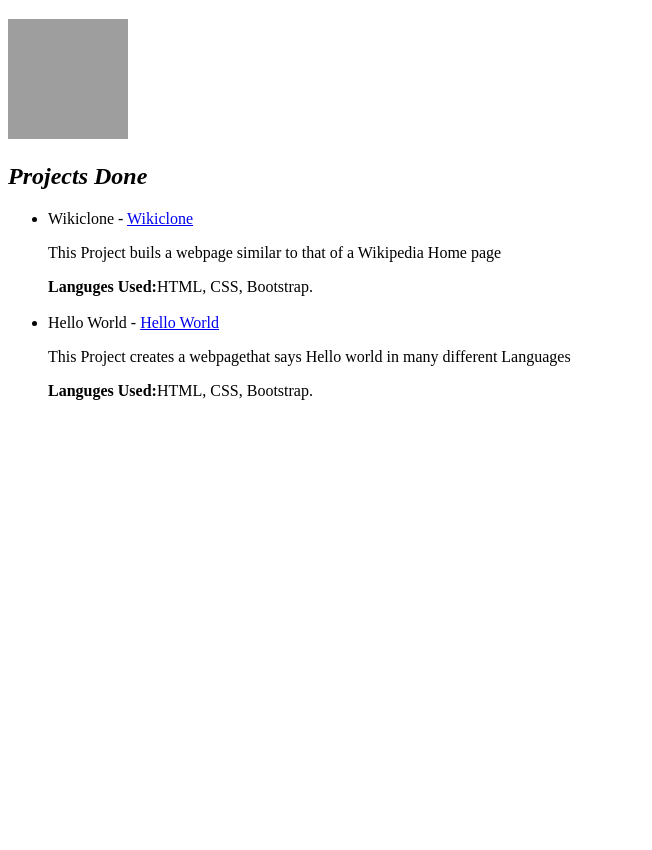
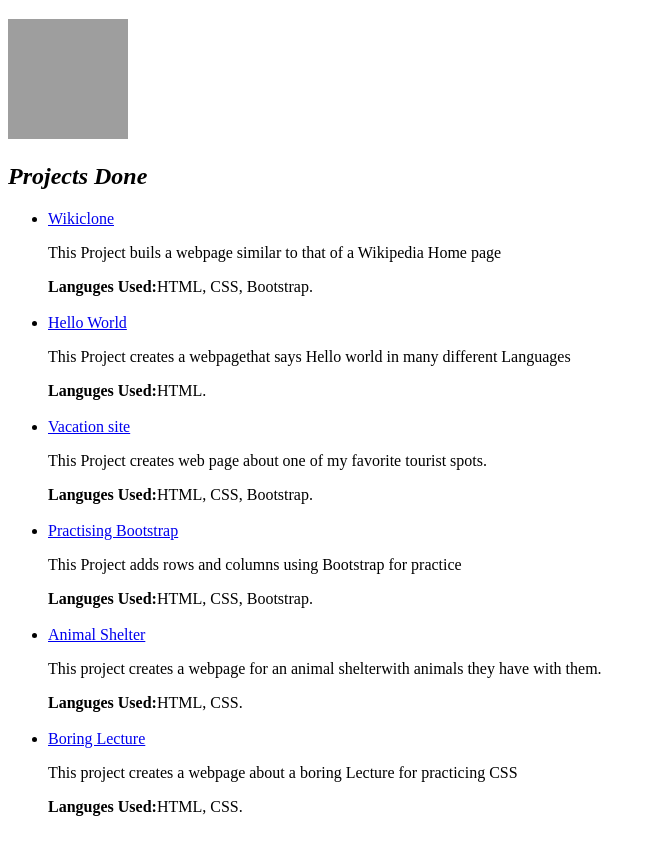
Before and after one commit to sheilaje/Portfolio, a plain HTML site: page index.html in a window 1280 px wide. Shown: the part 61-911 px from the top of the page, without its empty margins (0-652 px from the left). Before the commit the page ends 800 px from the top, so only its background shows below. Drawn offline with Linux system fonts and the light colour scheme; grey boxes are pictures that could not be loaded.

Commit message:
add few more projects done to the portfolio webpage

```diff
--- a/index.html
+++ b/index.html
@@ -12,13 +12,29 @@
     <h2 class="font-sub">Projects Done</h2>
 
 <ul>
-  <li>Wikiclone - <a href="https://sheilaje.github.io/wikiclone/">Wikiclone</a>
+  <li><a href="https://sheilaje.github.io/wikiclone/">Wikiclone</a>
     <p>This Project buils a webpage similar to that of a Wikipedia Home page</p>
     <strong>Languges Used:</strong>HTML, CSS, Bootstrap.</li><br>
 
-    <li>Hello World - <a href="https://sheilaje.github.io/hello-world/">Hello World</a>
+    <li><a href="https://sheilaje.github.io/hello-world/">Hello World</a>
       <p>This Project creates a webpagethat says Hello world in many different Languages</p>
-      <strong>Languges Used:</strong>HTML, CSS, Bootstrap.</li>
+      <strong>Languges Used:</strong>HTML.</li><br>
+
+      <li><a href="https://sheilaje.github.io/vacation-site/">Vacation site</a>
+        <p>This Project creates web page about one of my favorite tourist spots.</p>
+        <strong>Languges Used:</strong>HTML, CSS, Bootstrap.</li><br>
+
+        <li><a href="https://sheilaje.github.io/Bootstrap-project/">Practising Bootstrap</a>
+          <p>This Project adds rows and columns using Bootstrap for practice</p>
+          <strong>Languges Used:</strong>HTML, CSS, Bootstrap.</li><br>
+
+          <li><a href="https://sheilaje.github.io/animal-shelter/">Animal Shelter</a>
+            <p>This project creates a webpage for an animal shelterwith animals they have with them.</p><strong>Languges Used:</strong>HTML, CSS.</li><br>
+
+            <li><a href="https://sheilaje.github.io/Boring-Lecture/">Boring Lecture</a>
+              <p>This project creates a webpage about a boring Lecture for practicing CSS</p>
+              <strong>Languges Used:</strong>HTML, CSS.</li><br>
+
 </ul>
 
 
```
